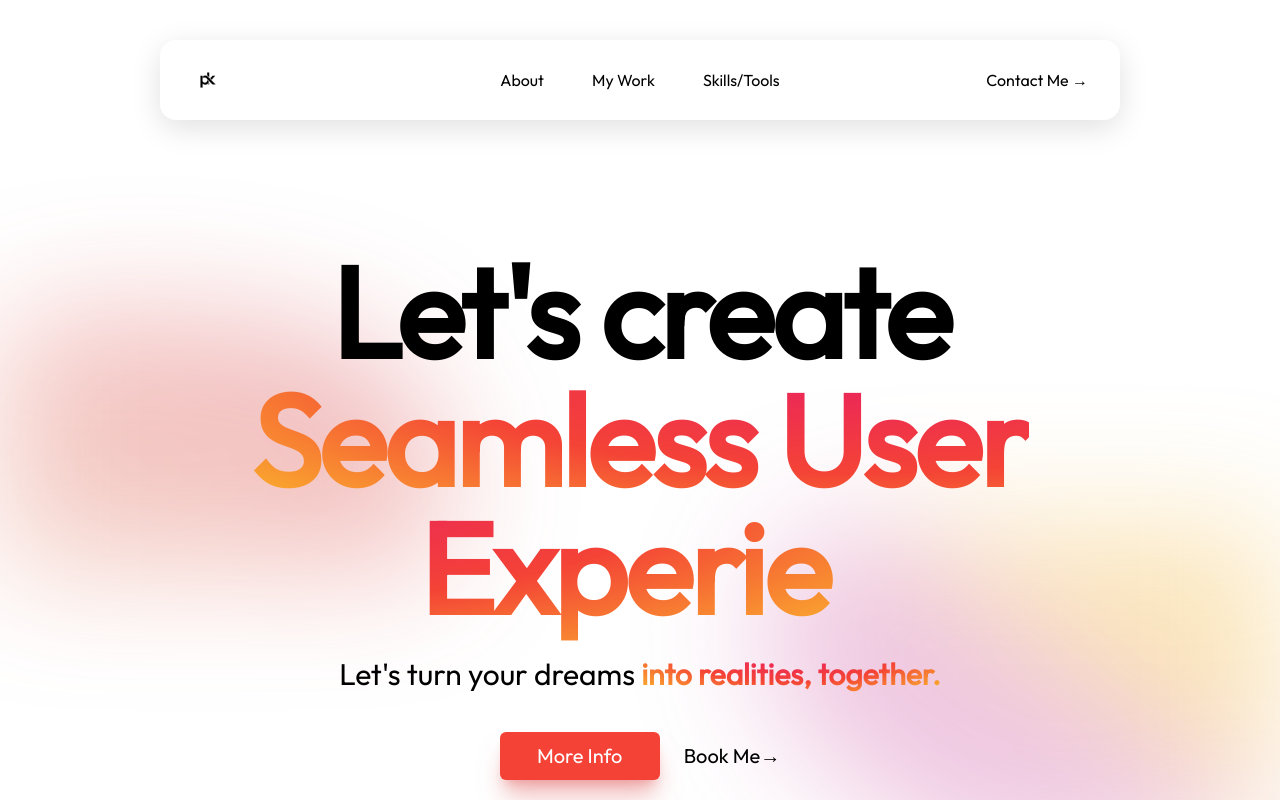
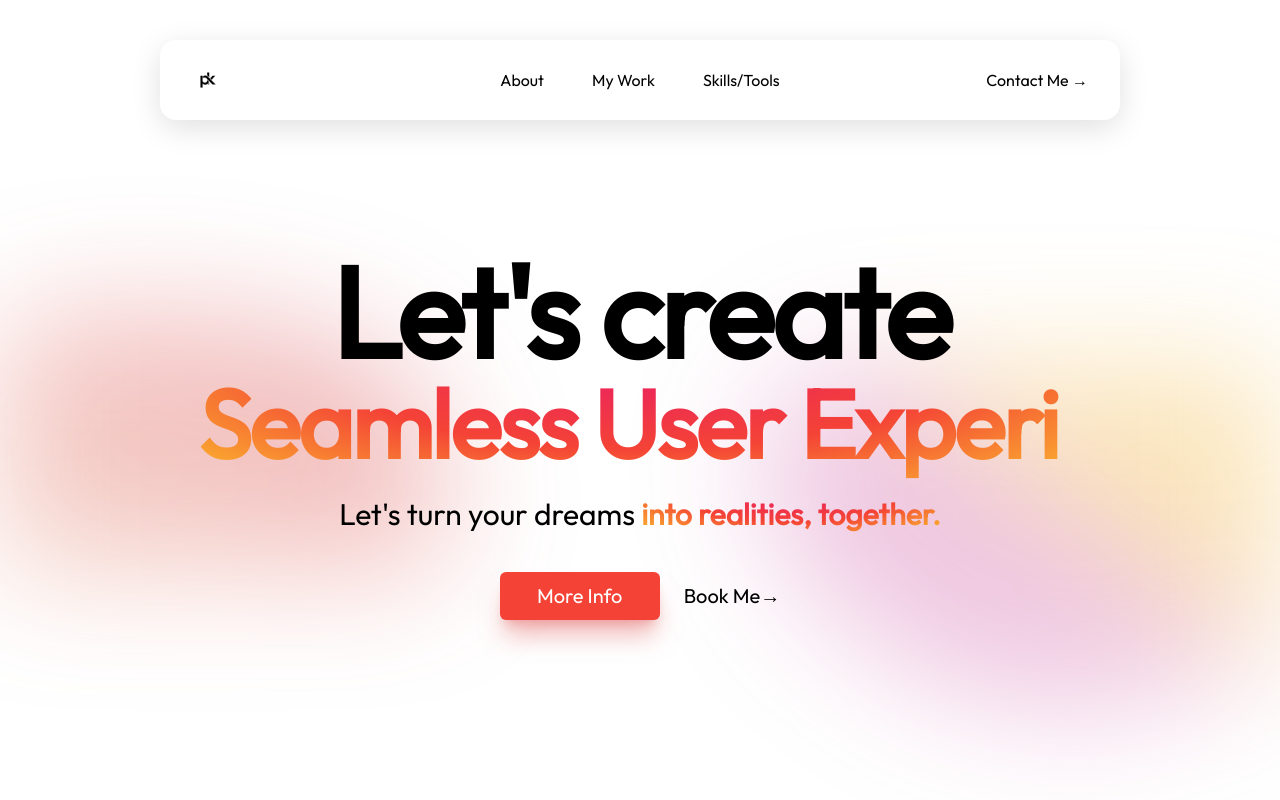
Before and after one commit to PkTheCoda/portfolio, a React (Vite) app: page /hire in a window 1280 px wide. Shown: the top 800 px of the page. Built offline with nearby package versions, Linux system fonts and the light colour scheme.

Commit message:
polished navbar

```diff
--- a/src/Components/Header.jsx
+++ b/src/Components/Header.jsx
@@ -24,9 +24,9 @@ export default function Navbar() {
 
   return (
     <>
-      <div className="bg-white/40 z-50 sticky top-10 backdrop-blur-xl m-6 flex items-center mx-10 sm:mx-20 lg:mx-40">
+      <div className="bg-white/40 rounded-2xl z-50 sticky top-10 backdrop-blur-xl m-6 flex items-center mx-10 sm:mx-20 lg:mx-40">
         <header className="shadow-[0_8px_30px_rgb(0,0,0,0.12)] rounded-2xl w-full z-50">
-          <nav className="flex items-center justify-between p-6 lg:px-8" aria-label="Global">
+          <nav className="flex  rounded-2xl items-center justify-between p-6 lg:px-8" aria-label="Global">
             <div className="flex lg:flex-1">
               <a href="#" className="-m-1.5 p-1.5">
                 <span className="sr-only">Your Company</span>
--- a/src/Components/HireHeader.jsx
+++ b/src/Components/HireHeader.jsx
@@ -45,7 +45,7 @@ export default function HireHeader() {
               <h1 className="text-5xl tracking-tight font-bold text-black sm:text-9xl font-outfit leading-normal z-40">
                 Let's create
               </h1>
-              <div className='bg-[radial-gradient(ellipse_at_top,_var(--tw-gradient-stops))] from-pink-500 via-red-500 to-yellow-700 inline text-transparent bg-clip-text text-5xl tracking-tight font-bold text-black sm:text-9xl font-outfit my-10 leading-normal z-40'>
+              <div className='bg-[radial-gradient(ellipse_at_top,_var(--tw-gradient-stops))] from-pink-500 via-red-500 to-yellow-700 inline text-transparent bg-clip-text text-5xl tracking-tight font-bold text-black sm:text-8xl font-outfit my-10 leading-normal z-40'>
                 <TypeAnimation
                         sequence={[
                             'Intuitive User Interfaces', // Types 'One'
```
